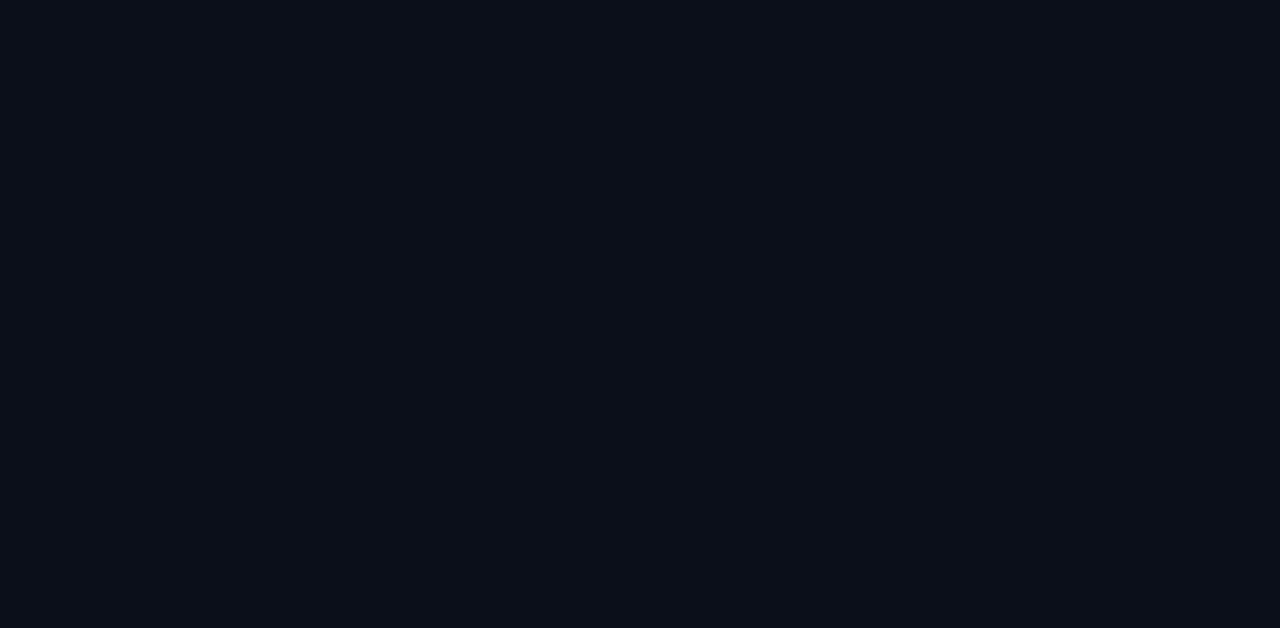
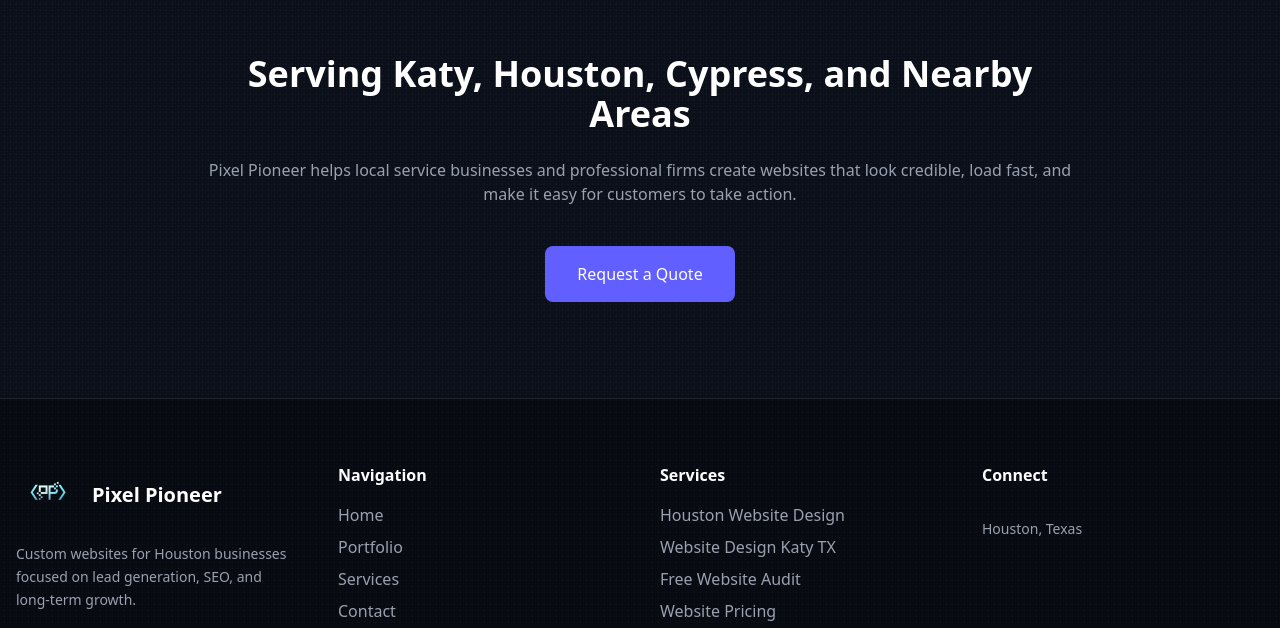
Before and after one commit to bboyd146/pixel-pioneer, a React (Vite) app: page /website-design-katy-tx in a window 1280 px wide. Before the commit this address had no page. Shown: the part 1992-2620 px from the top of the page. Before the commit the page ends 800 px from the top, so only its background shows below. Built offline with nearby package versions, Linux system fonts and the light colour scheme.

Commit message:
added katy links

```diff
--- a/src/components/Footer.jsx
+++ b/src/components/Footer.jsx
@@ -81,6 +81,14 @@
                             </li>
 
                             <li>
+                                <a href="/website-design-katy-tx"
+                                className="hover:text-indigo-500 transition"
+                                >
+                                Website Design Katy TX
+                                </a>
+                            </li>
+
+                            <li>
                                 <a
                                     href="/#free-audit"
                                     className="hover:text-indigo-500 transition"
--- a/src/main.jsx
+++ b/src/main.jsx
@@ -3,6 +3,7 @@
 import { BrowserRouter, Routes, Route } from "react-router-dom";
 import App from "./App";
 import WebsiteDesignHouston from "./pages/WebsiteDesignHouston";
+import WebsiteDesignKaty from "./pages/WebsiteDesignKaty";
 import { HelmetProvider } from "react-helmet-async";
 import ScrollToHash from "./components/ScrollToHash";
 import "./index.css";
@@ -20,6 +21,10 @@
           path="/houston-website-design"
           element={<WebsiteDesignHouston />}
         />
+        <Route
+          path="/website-design-katy-tx"
+          element={<WebsiteDesignKaty />}
+        />
       </Routes>
     </BrowserRouter>
     </HelmetProvider>
```
